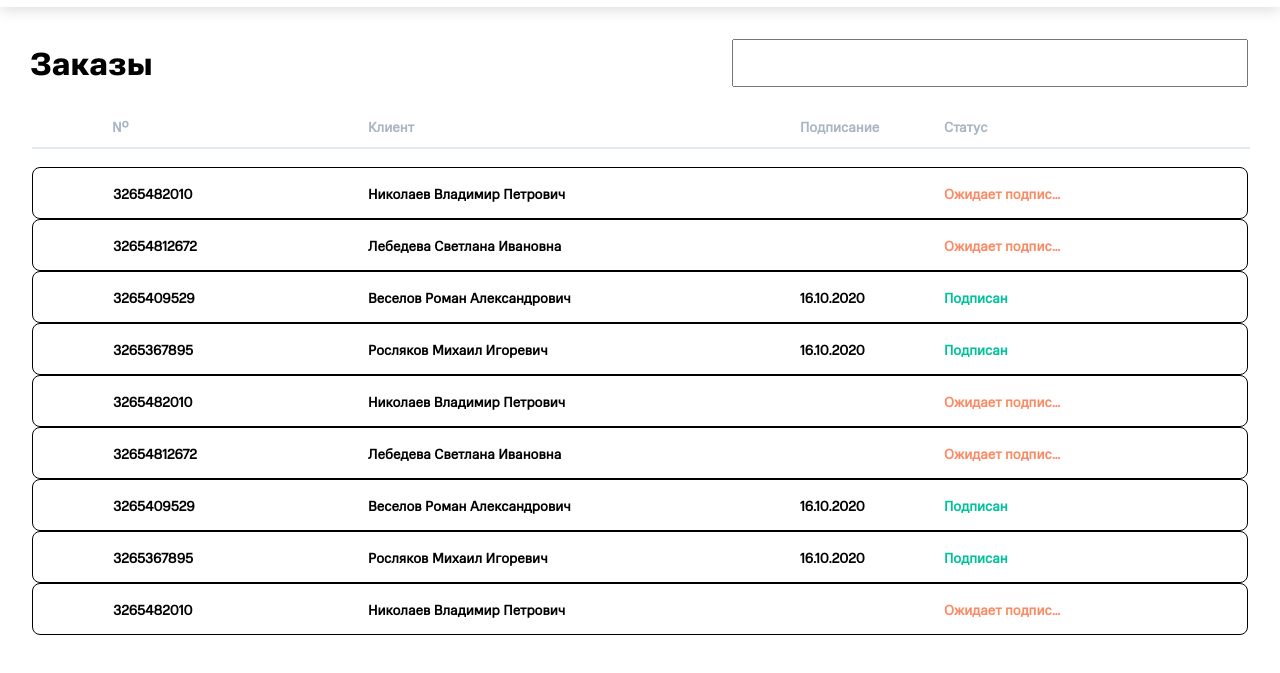
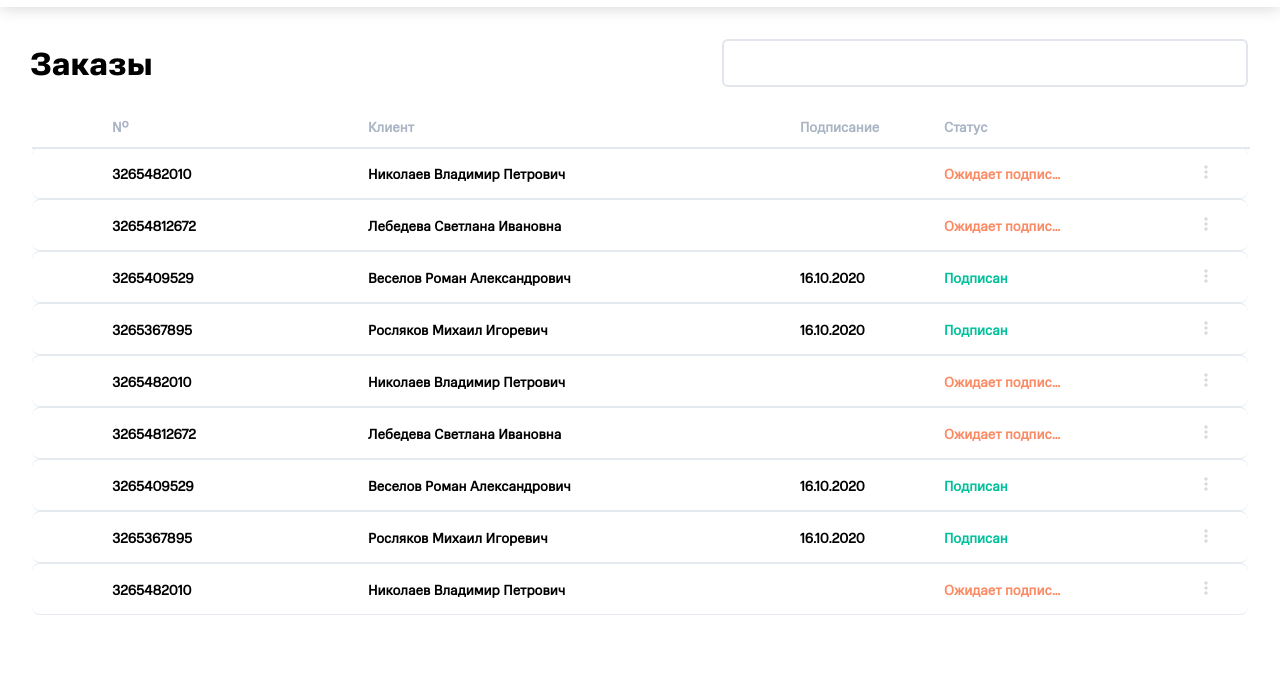
Before and after one commit to Asterka/mts-mock, a React app: page / in a window 1280 px wide. Shown: the part 43-716 px from the top of the page. Built offline with nearby package versions, Linux system fonts and the light colour scheme.

Commit message:
modified:   src/components/Document.js 	modified:   src/styles/_documents.scss 	modified:   src/styles/_header.scss 	modified:   src/styles/_search_component.scss

```diff
--- a/src/components/Document.js
+++ b/src/components/Document.js
@@ -1,4 +1,4 @@
-import { lightGreen } from '@material-ui/core/colors'
+import MoreVertIcon from '@material-ui/icons/MoreVert';
 import React from 'react'
 
 export default function Document({number, clientName, issueDate, issueStatus}) {
@@ -8,6 +8,9 @@ export default function Document({number, clientName, issueDate, issueStatus}) {
                 <h2 className="client_name">{clientName}</h2>
                 <h2 className="issue_date">{issueDate}</h2>
                 <h2 className="issue_status" style={{color: issueStatus==="Подписан"?"#00C19B":"#FA8A64"}}>{issueStatus}</h2>
+                <div className="show_more">
+                <MoreVertIcon />
+                </div>
             </div>
     )
 }
--- a/src/styles/_documents.scss
+++ b/src/styles/_documents.scss
@@ -1,22 +1,22 @@
 .documents {
     width: calc(100% - 64px);
     position: absolute;
-    top: 160px;
+    top: 140px;
     display: flex;
     flex-direction: column;
     left: 32px;
     .document{
         font-family: MTSSansReg;
-        *{font-size: 14px;
-            color: black;
-        }
         border-radius: 8px;
-        border: 1px solid black;
+        border-top: 1px solid #E4E8EF;
+        border-bottom: 1px solid #E4E8EF;
         height: 6.25vh;
         display: flex;
         align-items: center;
         min-height: 35px;
         *{
+            font-size: 14px;
+            color: black;
             text-overflow: ellipsis;
             white-space: nowrap;
             overflow: hidden;
@@ -42,5 +42,16 @@
             position: absolute;
             left: calc(71.25vw);
         }
+        .show_more{
+            *{color: #DADADA;
+
+            font-size: 20px;
+            }
+            position: absolute;
+            right: 32px;
+            &:hover{
+                *{color: #242424;}
+            }
+        }
     }
 }
--- a/src/styles/_search_component.scss
+++ b/src/styles/_search_component.scss
@@ -16,9 +16,16 @@
         padding-left: calc(#{$header_padding} - 0.25vh);
     }
     input{
+        border: 2px solid #E2E5EB;
+        border-radius: 6px;
+        padding-left: 10px;
         position: relative;
         right: 32px;
         width: 40%;
         height: 44px;
+
+        &:hover{
+            border: 2px solid salmon;
+        }
     }
 }
```
Also changed, not shown: src/styles/_header.scss (line endings or trailing spaces).
